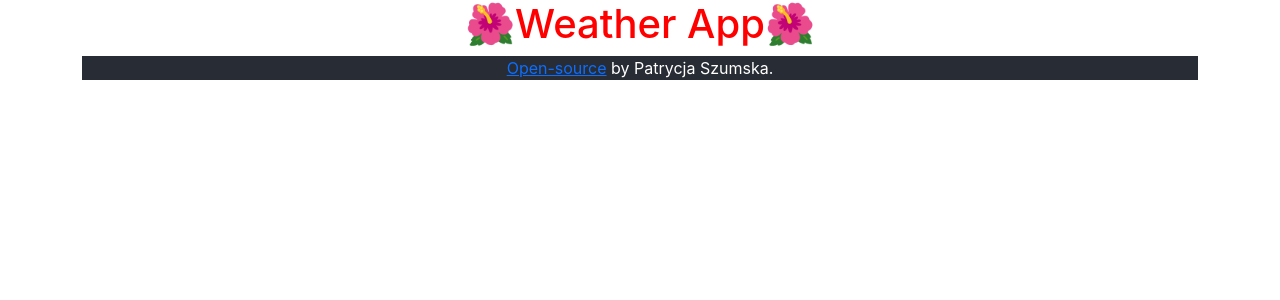
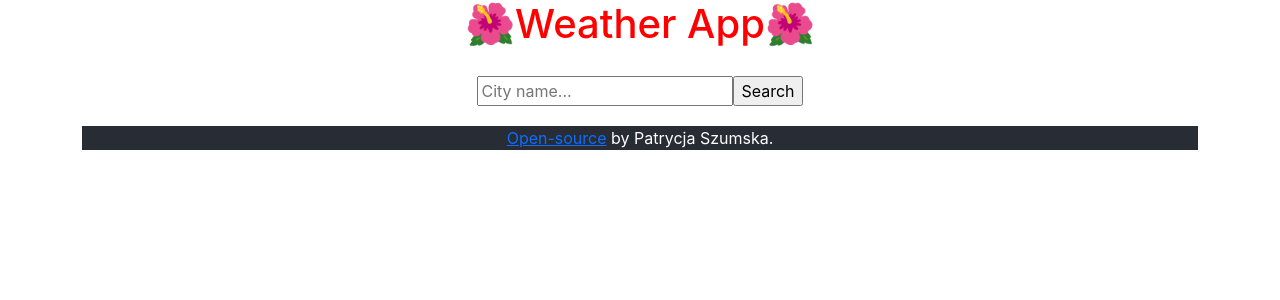
Before and after one commit to chepre1986/weather-patrycja, a React (Create React App) app: page / in a window 1280 px wide. Shown: the top 300 px of the page. Built offline with nearby package versions, Linux system fonts and the light colour scheme.

Commit message:
Search Engine files

```diff
--- a/src/App.js
+++ b/src/App.js
@@ -1,4 +1,5 @@
 import './App.css';
+import SearchEngine from './SearchEngine';
 
 
 
@@ -9,6 +10,7 @@ function App() {
       <h1>
      🌺Weather App🌺
       </h1>
+<SearchEngine />
       <footer className="App-footer text-center">
                           <a className="source-link" title="source-link" href="https://github.com/chepre1986/weather-patrycja.git" target="_blank" rel="noreferrer">Open-source</a>
       {" "} by Patrycja Szumska.
--- /dev/null
+++ b/src/SearchEngine.css
@@ -0,0 +1,3 @@
+form{
+    padding: 20px;
+}
--- /dev/null
+++ b/src/SearchEngine.js
@@ -0,0 +1,11 @@
+import React from "react";
+import "./SearchEngine.css";
+
+export default function SearchEngine(){
+    return (
+<form>
+<input type="text" placeholder="City name..." />
+<input type="submit" value="Search"/>
+</form>
+    );
+}
```
